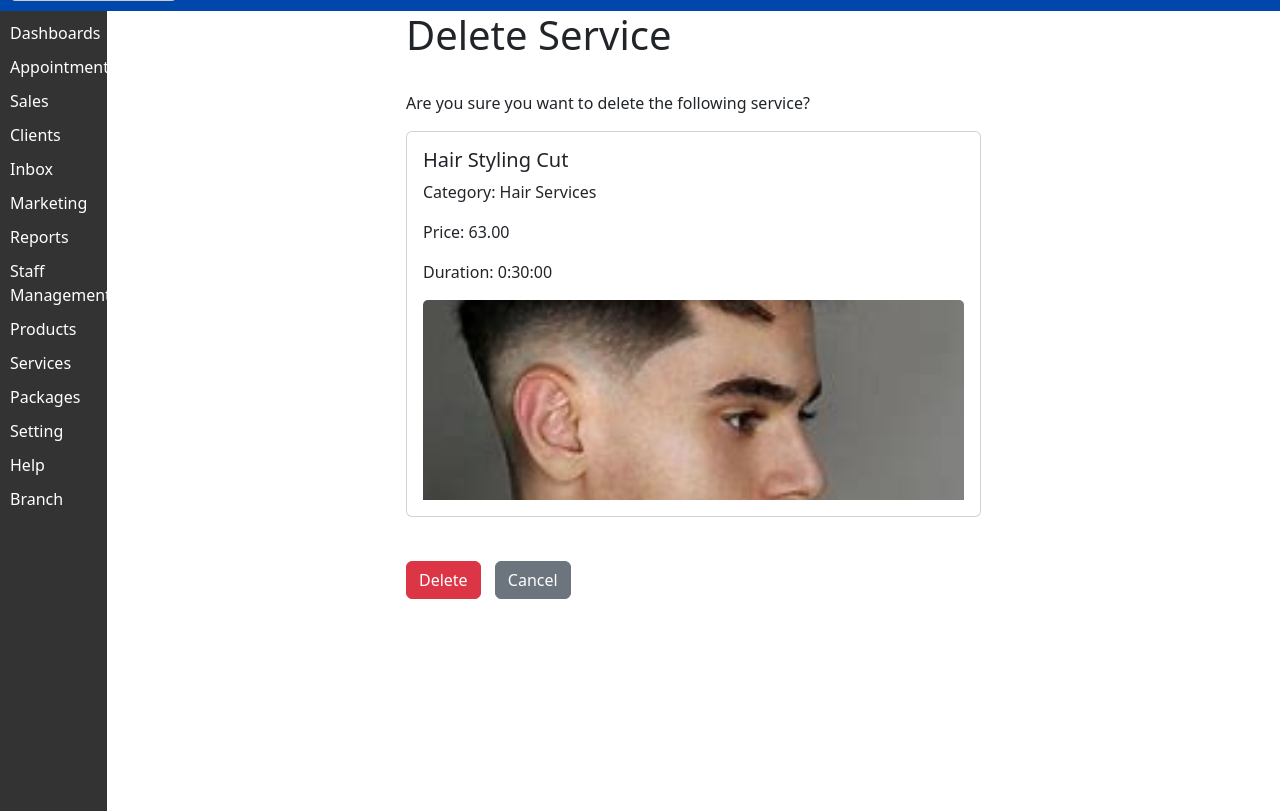
After one commit to pSeUdAiSZ/zigzag_salon, a Django app: page /salonmanager/services/1/delete/ in a window 1280 px wide. The commit adds this page. Shown: the part 55-866 px from the top of the page. Run offline with Django 4.2, Linux system fonts and the light colour scheme; data comes from the database, SQL or seed files in the repository; both versions use the stored data as it was after the commit.

Commit message:
Added service_delete template

```diff
--- /dev/null
+++ b/salonmanager/templates/service_delete.html
@@ -0,0 +1,54 @@
+{% extends 'base.html' %}
+
+{% block content %}
+
+<style>
+    .card {
+      margin-bottom: 20px;
+    }
+
+    .card-img-top {
+      height: 200px;
+      object-fit: cover;
+    }
+
+    form {
+      display: inline-block;
+    }
+
+    button[type="submit"] {
+      margin-right: 10px;
+    }
+  </style>
+
+
+
+
+<div class="col-md-6 offset-md-3">
+  <h1>Delete Service</h1>
+  <br/>
+
+  <p>Are you sure you want to delete the following service?</p>
+
+  <div class="card">
+    <div class="card-body">
+      <h5 class="card-title">{{ service.name }}</h5>
+      <p class="card-text">Category: {{ service.category }}</p>
+      <p class="card-text">Price: {{ service.price }}</p>
+      <p class="card-text">Duration: {{ service.duration }}</p>
+      {% if service.image %}
+        <img src="{{ service.image.url }}" alt="Service Image" class="card-img-top">
+      {% endif %}
+    </div>
+  </div>
+
+  <br/>
+
+  <form method="POST" action="{% url 'service_delete' service.pk %}">
+    {% csrf_token %}
+    <button type="submit" class="btn btn-danger">Delete</button>
+    <a href="{% url 'service_list' %}" class="btn btn-secondary">Cancel</a>
+  </form>
+</div>
+
+{% endblock %}
--- a/salonmanager/templates/staff_member_list.html
+++ b/salonmanager/templates/staff_member_list.html
@@ -61,7 +61,7 @@
       <input type="text" name="q" placeholder="Search by name" value="{{ request.GET.q }}">
       <button class="search-btn" type="submit">Search</button>
     </form>
-    <a href="{% url 'staff_member_create' %}" class="btn btn-primary">Add New</a>
+    <a href="{% url 'staff_member_create' %}" class="btn btn-primary">+ Add New</a>
   </div>
 
   <div class="row">
--- a/salonmanager/urls.py
+++ b/salonmanager/urls.py
@@ -1,6 +1,9 @@
 from django.contrib import admin
 from django.urls import path
 from . import views
+from django.conf import settings
+from django.conf.urls.static import static
+
 
 
 urlpatterns = [
```
Also changed, not shown: salonmanager/templates/service_create.html (+0 -8 lines), db.sqlite3.
